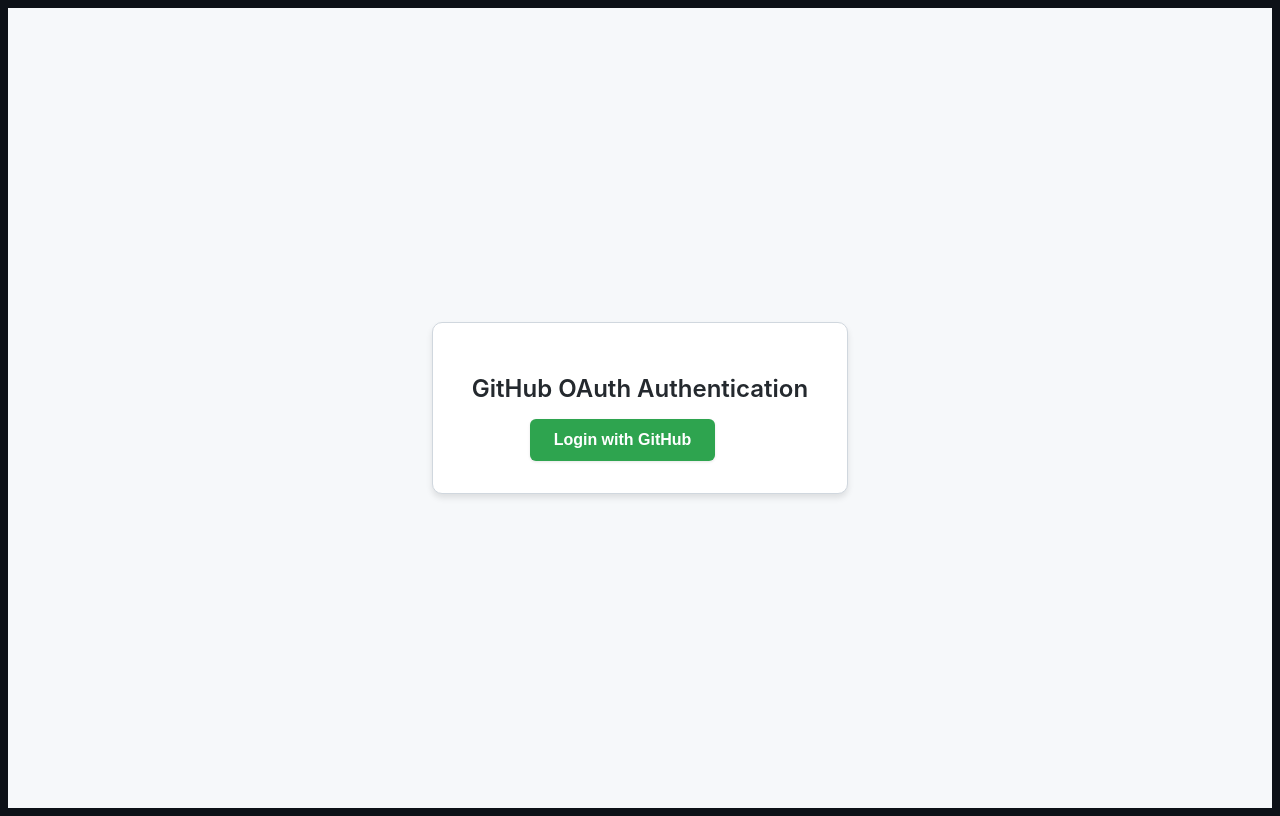
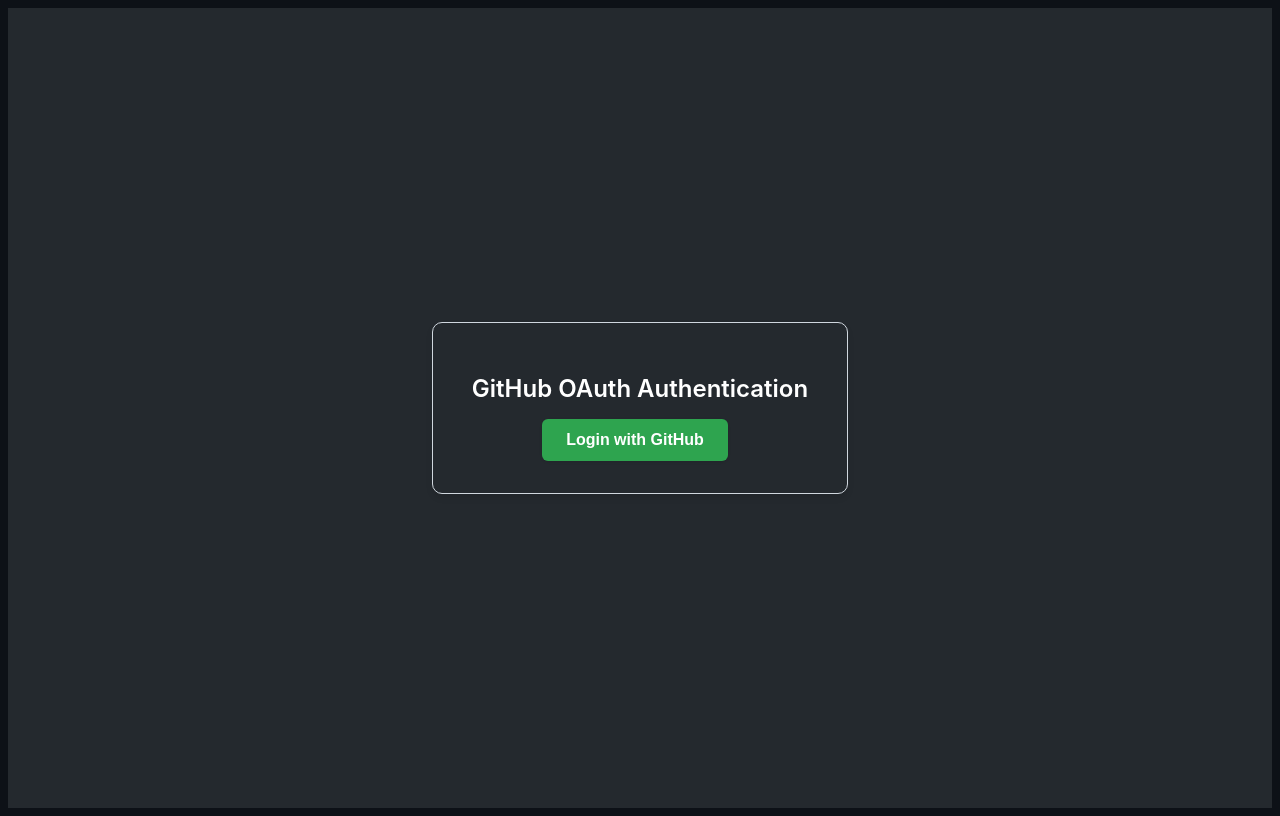
Before and after one commit to ankitjha412/my-github-app, a React (Vite) app: page / in a window 1280 px wide. Built offline with nearby package versions, Linux system fonts and the light colour scheme.

Commit message:
trying deployment on onrendor

```diff
--- a/src/components/Auth/Auth.css
+++ b/src/components/Auth/Auth.css
@@ -2,7 +2,7 @@
 .authmaincontainer{
     margin: 0;
     font-family: -apple-system, BlinkMacSystemFont, "Segoe UI", Roboto, "Helvetica Neue", Arial, sans-serif;
-    background-color: #f6f8fa;
+    background-color: #24292e;
     display: flex;
     justify-content: center;
     align-items: center;
@@ -13,7 +13,7 @@
   .auth-container {
     text-align: center;
     padding: 2rem;
-    background-color: #ffffff;
+    background-color: #24292e;
     border: 1px solid #d0d7de;
     border-radius: 10px;
     box-shadow: 0 4px 6px rgba(0, 0, 0, 0.1);
@@ -23,7 +23,7 @@
   /* Title styling */
   .auth-container h2 {
     font-size: 24px;
-    color: #24292e;
+    color: white;
     margin-bottom: 1rem;
     font-weight: 600;
   }
@@ -35,6 +35,7 @@
     font-size: 16px;
     font-weight: 600;
     padding: 0.75rem 1.5rem;
+    margin-left: 25px;
     border: none;
     border-radius: 6px;
     cursor: pointer;
--- a/src/components/Auth/Auth.jsx
+++ b/src/components/Auth/Auth.jsx
@@ -3,7 +3,6 @@
 import './Auth.css';
 
 const CLIENT_ID = import.meta.env.VITE_GITHUB_CLIENT_ID;
-const REDIRECT_URI = import.meta.env.VITE_GITHUB_REDIRECT_URI;
 
 const Auth = () => {
   const navigate = useNavigate();
--- a/src/components/Dashboard/Dasboard.css
+++ b/src/components/Dashboard/Dasboard.css
@@ -14,6 +14,11 @@
     border-bottom: 1px solid #d0d7de;
     border-radius: 8px 8px 0 0;
   }
+  .github-logo{
+    height: 100px;
+    border-radius: 100%;
+    margin-left: 45px;
+  }
 
   /* Title in the header */
   .header h2 {
--- a/src/components/Dashboard/Dashboard.jsx
+++ b/src/components/Dashboard/Dashboard.jsx
@@ -20,6 +20,12 @@
   return (
     <div className="dashboard-container">
       <div className="header">
+      <img
+    src="https://github.githubassets.com/images/modules/logos_page/GitHub-Mark.png"
+    alt="GitHub Logo"
+    className="github-logo"
+  />
+
         <h2>GitHub Dashboard</h2>
       <UserSearch />
       </div>
@@ -33,8 +39,6 @@
       </div>
 
 
-      {/* ✅ Search GitHub Users */}
-      {/* ✅ Repositories Section */}
 
     </div>
   );
--- a/src/components/RepoList/RepositoryList.jsx
+++ b/src/components/RepoList/RepositoryList.jsx
@@ -1,4 +1,3 @@
-import React from "react";
 import { useNavigate } from "react-router-dom";
 import './Repolist.css';
 
--- a/src/services/githubService.js
+++ b/src/services/githubService.js
@@ -1,9 +1,9 @@
 import axios from "axios";
 
 const API_URL = import.meta.env.VITE_GITHUB_API_URL;
-
+const Backend_URL= import.meta.env.VITE_BACKEND_URL;
 export const getGitHubToken = async (code) => {
-  const response = await axios.post("http://localhost:5000/auth/github", { code });
+  const response = await axios.post(`${Backend_URL}/auth/github`, { code });
   return response.data.access_token;
 };
 
```
Also changed, not shown: 1 other file (tests, documents, lock files or other folders).
